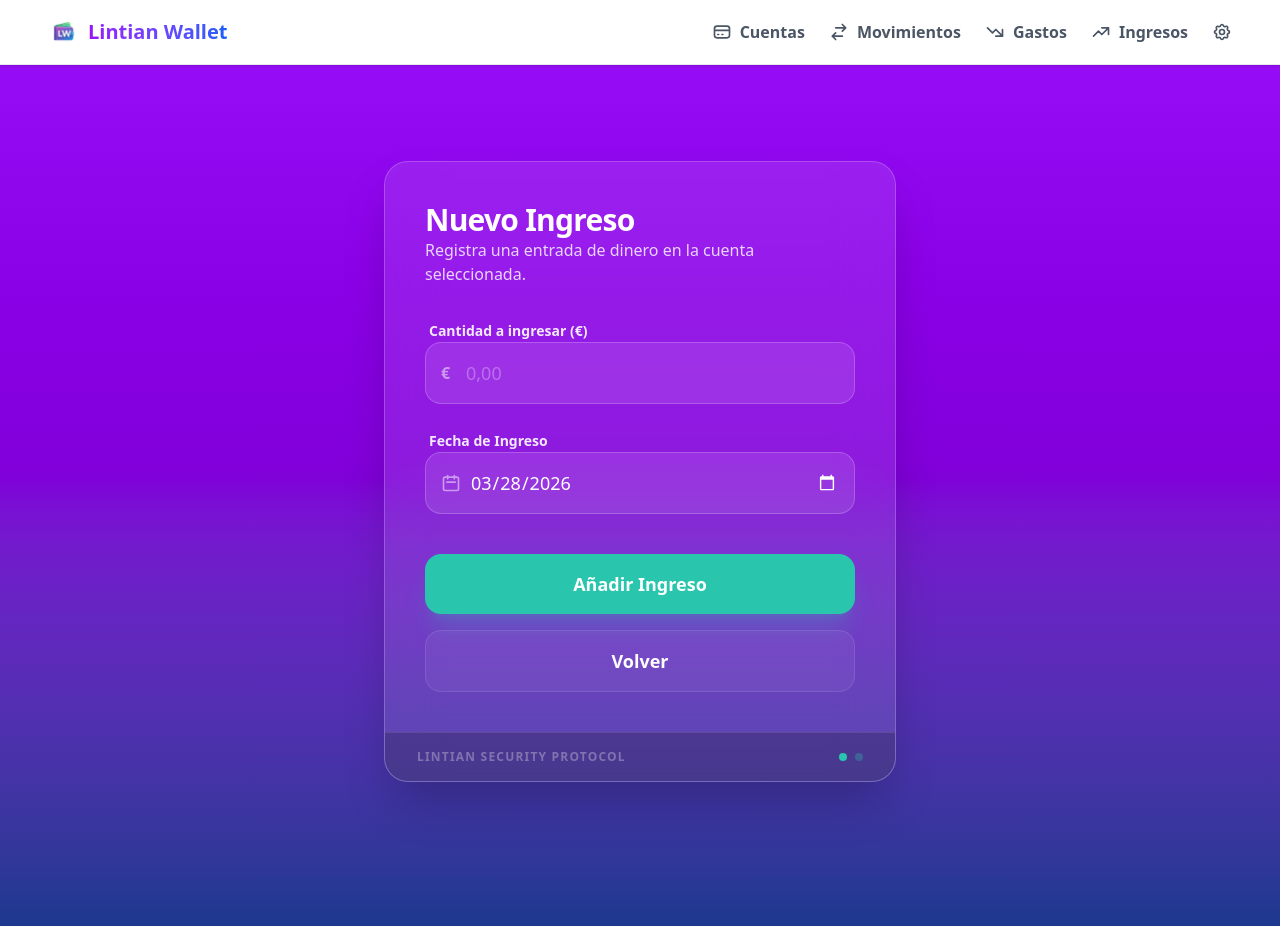
After one commit to lierniSR/lintianwallet, a CodeIgniter 4 app: the page made by app/Views/ingresos/v_newingresos.php in a window 1280 px wide. The commit adds this page. Run offline with PHP 8.4 and a stand-in for CodeIgniter, Linux system fonts and the light colour scheme; the template is opened without the code that fills it, so the values that code supplies are empty; some libraries are stand-ins or nearby versions.

Commit message:
Funciona new ingresos

```diff
--- a/app/Config/Routes.php
+++ b/app/Config/Routes.php
@@ -32,6 +32,8 @@ $routes->post('tarjetas/modificar/(:num)', 'C_Tarjeta::modificarCuenta/$1');
  */
 $routes->get('ingresos', 'C_Ingreso::index');
 $routes->post('ingresos/eliminar', 'C_Ingreso::eliminarIngreso');
+$routes->get('ingresos/new/(:num)', 'C_Ingreso::nuevoIngreso/$1');
+$routes->post('ingresos/crear', 'C_Ingreso::crearIngreso');
 
 /**
  * Traducciones
--- /dev/null
+++ b/app/Views/ingresos/v_newingresos.php
@@ -0,0 +1,99 @@
+<!DOCTYPE html>
+<html lang="es">
+
+<head>
+    <meta charset="UTF-8">
+    <meta name="viewport" content="width=device-width, initial-scale=1.0">
+    <title>Nuevo Ingreso | Lintian Wallet</title>
+    <link rel="icon" href="<?= base_url('img/logo.ico') ?>">
+    <script src="https://cdn.jsdelivr.net/npm/@tailwindcss/browser@4"></script>
+</head>
+
+<body class="relative min-h-screen bg-gradient-to-b from-purple-600 via-purple-700 to-blue-900 pb-12 font-sans selection:bg-[#29C6AD]/30 flex flex-col">
+    <?= view('plantillas/p_menu.php') ?>
+
+    <main class="flex-grow flex items-center justify-center px-4 py-16 md:py-24">
+        <div class="w-full max-w-lg bg-white/10 backdrop-blur-xl rounded-3xl border border-white/20 shadow-2xl overflow-hidden transform transition-all">
+            <div class="p-8 md:p-10">
+                <div class="mb-8 text-center md:text-left">
+                    <h1 class="text-3xl font-bold text-white tracking-tight">Nuevo Ingreso</h1>
+                    <p class="text-purple-200 font-medium">Registra una entrada de dinero en la cuenta seleccionada.</p>
+                </div>
+
+                <!-- Errores de validación -->
+                <?php if (session()->getFlashdata('errors')): ?>
+                    <div class="w-full bg-red-500/20 border-l-4 border-red-500 text-white p-4 rounded-r-2xl backdrop-blur-md shadow-sm mb-8" role="alert">
+                        <div class="flex items-start">
+                            <svg class="h-5 w-5 text-red-400 mr-2 mt-0.5" fill="none" stroke="currentColor" viewBox="0 0 24 24">
+                                <path stroke-linecap="round" stroke-linejoin="round" stroke-width="2" d="M12 8v4m0 4h.01M21 12a9 9 0 11-18 0 9 9 0 0118 0z"></path>
+                            </svg>
+                            <ul class="list-disc list-inside text-sm font-medium">
+                                <?php foreach (session()->getFlashdata('errors') as $error): ?>
+                                    <li><?= esc($error) ?></li>
+                                <?php endforeach; ?>
+                            </ul>
+                        </div>
+                    </div>
+                <?php endif; ?>
+
+                <?= form_open('ingresos/crear', ['class' => 'space-y-6']) ?>
+                <!-- Hidden inputs -->
+                <input type="hidden" name="id_cuenta" value="<?= esc($id_cuenta) ?>">
+
+                <!-- Dinero a ingresar -->
+                <div class="space-y-2 group">
+                    <label for="dinero" class="text-sm font-semibold text-purple-100 ml-1 group-focus-within:text-[#29C6AD] transition-colors">Cantidad a ingresar (€)</label>
+                    <div class="relative">
+                        <div class="absolute inset-y-0 left-0 pl-4 flex items-center pointer-events-none">
+                            <span class="text-white/50 font-bold">€</span>
+                        </div>
+                        <input type="number" step="0.01" name="dinero" id="dinero" required
+                            class="w-full pl-10 pr-4 py-4 bg-white/10 border border-white/20 rounded-2xl text-white placeholder-white/30 focus:outline-none focus:ring-2 focus:ring-[#29C6AD]/50 focus:border-[#29C6AD] transition-all text-lg font-medium"
+                            placeholder="0,00">
+                    </div>
+                </div>
+
+                <!-- Fecha de ingreso -->
+                <div class="space-y-2 group">
+                    <label for="fecha" class="text-sm font-semibold text-purple-100 ml-1 group-focus-within:text-[#29C6AD] transition-colors">Fecha de Ingreso</label>
+                    <div class="relative">
+                        <div class="absolute inset-y-0 left-0 pl-4 flex items-center pointer-events-none">
+                            <svg class="w-5 h-5 text-white/50" fill="none" stroke="currentColor" viewBox="0 0 24 24">
+                                <path stroke-linecap="round" stroke-linejoin="round" stroke-width="2" d="M8 7V3m8 4V3m-9 8h10M5 21h14a2 2 0 002-2V7a2 2 0 00-2-2H5a2 2 0 00-2 2v12a2 2 0 002 2z"></path>
+                            </svg>
+                        </div>
+                        <!-- Inicializamos el valor predeterminado como fecha de hoy -->
+                        <input type="date" name="fecha" id="fecha" required value="<?= date('Y-m-d') ?>"
+                            class="w-full pl-11 pr-4 py-4 bg-white/10 border border-white/20 rounded-2xl text-white placeholder-white/30 focus:outline-none focus:ring-2 focus:ring-[#29C6AD]/50 focus:border-[#29C6AD] transition-all text-lg font-medium [color-scheme:dark]">
+                    </div>
+                </div>
+
+                <!-- Botones de Acción -->
+                <div class="flex flex-col gap-4 pt-4">
+                    <button type="submit"
+                        class="w-full py-4 bg-[#29C6AD] hover:bg-[#23a893] text-white font-bold rounded-2xl shadow-xl shadow-[#29C6AD]/20 transition-all transform hover:-translate-y-1 active:scale-95 text-lg">
+                        Añadir Ingreso
+                    </button>
+                    <!-- El botón volver usa javascript para ir a la cuenta concreta o base_url('ingresos') -->
+                    <a href="<?= base_url('ingresos?cuenta_id=' . esc($id_cuenta)) ?>"
+                        class="w-full py-4 bg-white/5 hover:bg-white/10 text-white font-bold rounded-2xl border border-white/10 transition-all text-center text-lg">
+                        Volver
+                    </a>
+                </div>
+                <?= form_close() ?>
+            </div>
+
+            <!-- Estética Inferior -->
+            <div class="px-8 py-4 bg-black/20 border-t border-white/10 flex justify-between items-center">
+                <span class="text-xs font-bold text-white/30 tracking-widest uppercase">Lintian Security Protocol</span>
+                <div class="flex gap-2">
+                    <div class="w-2 h-2 rounded-full bg-[#29C6AD]"></div>
+                    <div class="w-2 h-2 rounded-full bg-[#29C6AD]/30"></div>
+                </div>
+            </div>
+        </div>
+    </main>
+
+</body>
+
+</html>
```
Also changed, not shown: app/Controllers/C_Ingreso.php (+80 -3 lines), app/Views/ingresos/v_ingresos.php (+9 -6 lines).
